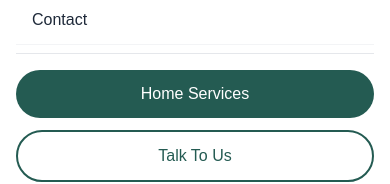
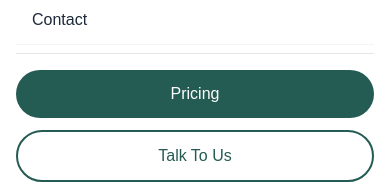
Before and after one commit to anchalsahani/advikaphysiotherapyclinic, a Next.js app: page / in a window 390 px wide. Both pictures are taken after a click on the button "Toggle menu". Shown: the part 327-511 px from the top of the page. Built offline with nearby package versions, Linux system fonts and the light colour scheme; a web font is replaced by a local one.

Commit message:
button updated

```diff
--- a/app/components/Navbar.tsx
+++ b/app/components/Navbar.tsx
@@ -290,11 +290,11 @@ export default function Navbar() {
 
               <div className="pt-4 border-t border-gray-200 mt-2 space-y-3">
                 <Link
-                  href="/home-services"
+                  href="/pricing"
                   className="block text-center px-5 py-3 rounded-full font-medium text-white bg-[#245b52] hover:bg-[#1a443d] transition-colors duration-300"
                   onClick={() => setIsMobileMenuOpen(false)}
                 >
-                  Home Services
+                  Pricing
                 </Link>
                 <Link
                   href="/contact"
```
